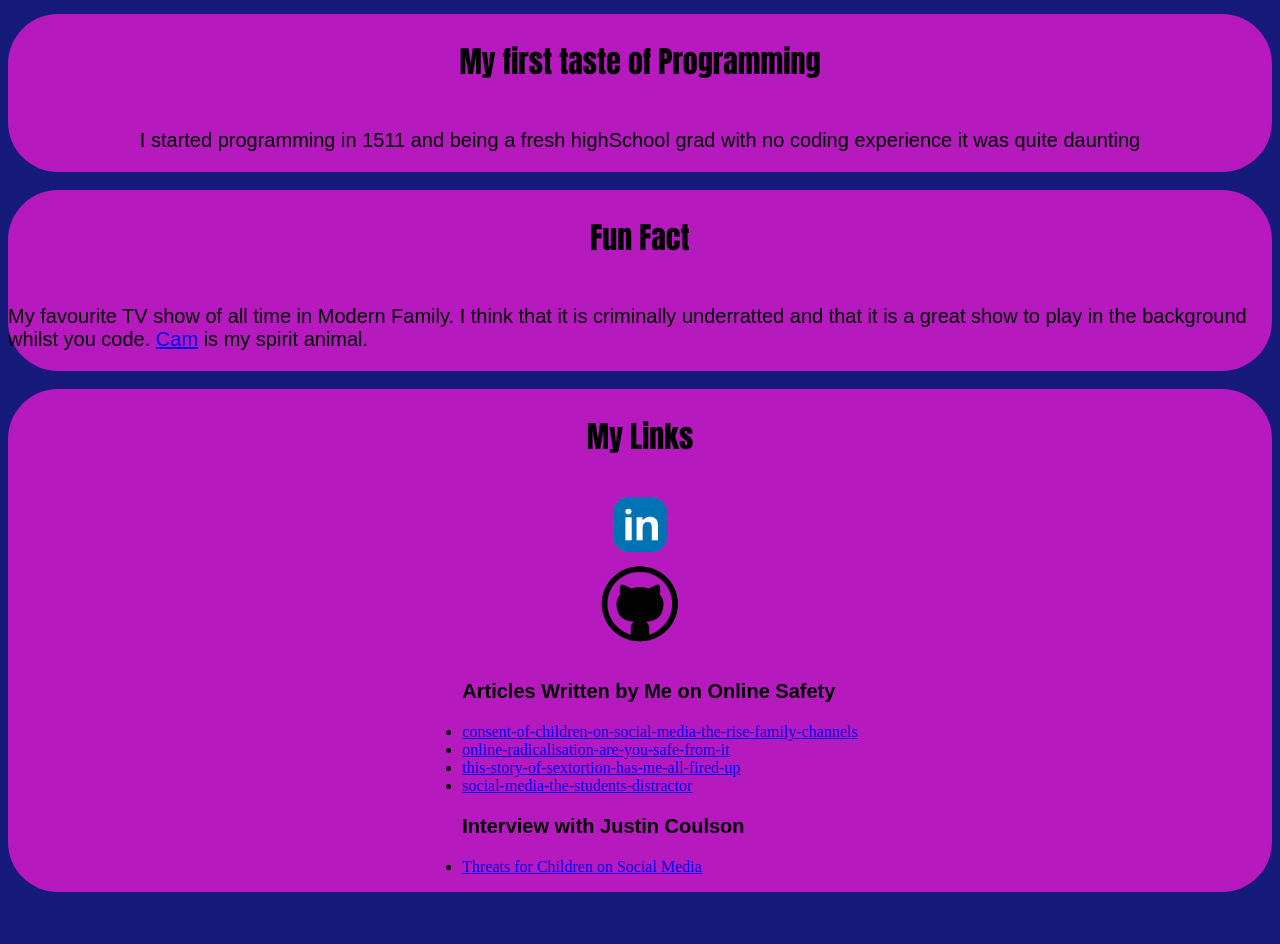
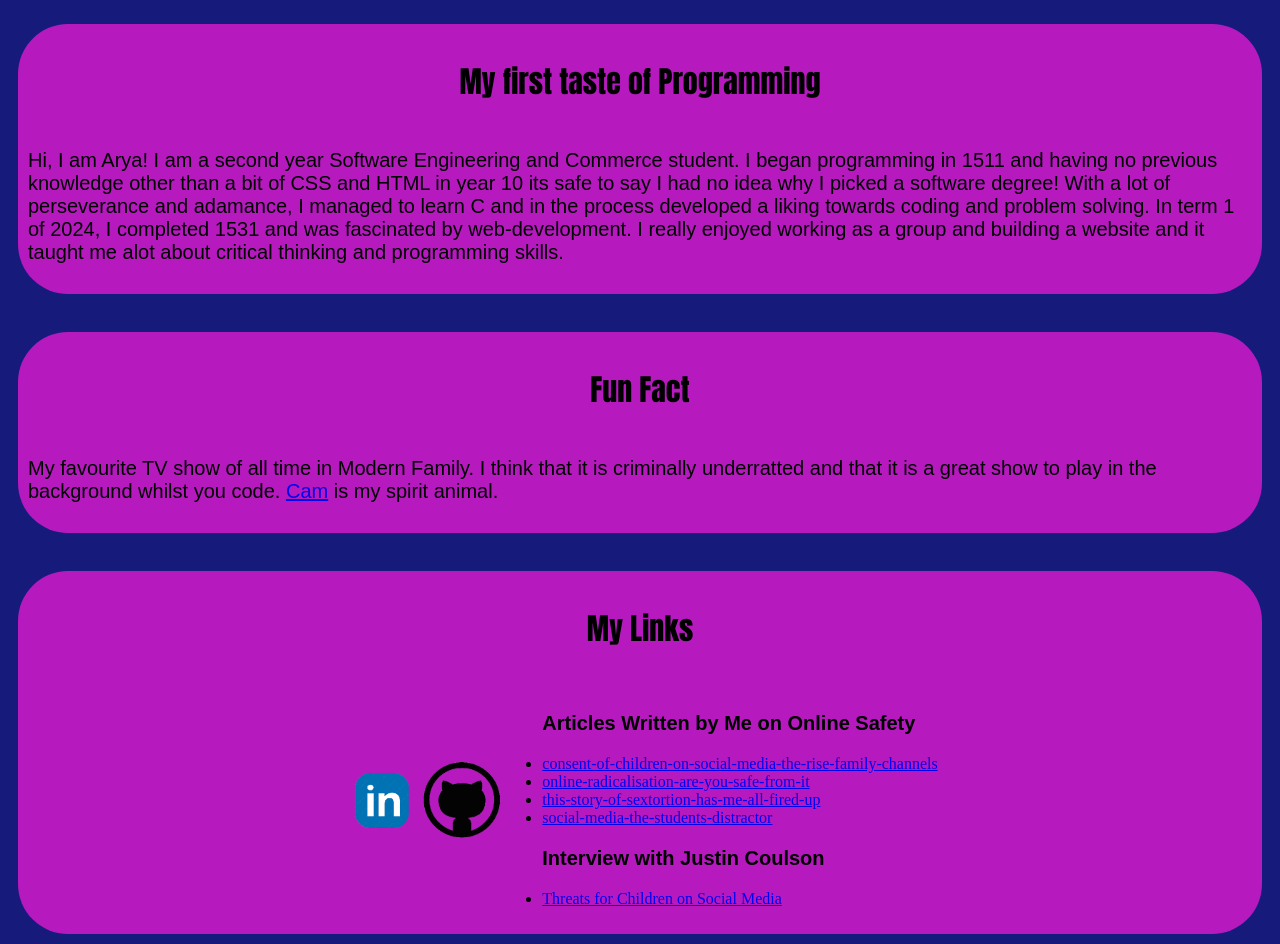
Before and after one commit to arya1304/MyFirstHTMLProject, a plain HTML site: page index.html in a window 1280 px wide. Shown: the part 1480-2424 px from the top of the page. Before the commit the page ends 2380 px from the top, so only its background shows below. Drawn offline with Linux system fonts and the light colour scheme.

Commit message:
Fixed padding

```diff
--- a/css/style.css
+++ b/css/style.css
@@ -123,6 +123,8 @@ img {
 
 
 #aboutMe {
+    margin: 10px;
+    padding: 10px;
     border-radius: 50px;
     background-color: #b61abe;
     display: flex;
@@ -140,6 +142,8 @@ img {
 }
 
 #FunFact {
+    margin: 10px;
+    padding: 10px;
     border-radius: 50px;
     background-color: #b61abe;
     display: flex;
@@ -157,6 +161,8 @@ img {
 }
 
 #links {
+    margin: 10px;
+    padding: 10px;
     border-radius: 50px;
     background-color:  #b61abe;
     display: flex;
@@ -168,7 +174,12 @@ img {
     font-size: 30px;
     font-family: Impact, Haettenschweiler, 'Arial Narrow Bold', sans-serif;
 }
-
+#links .row {
+    display: flex;
+    justify-content: center;
+    align-items: center;
+    flex-direction: row;
+}
 
 #links p {
     font-size: 20px;
--- a/index.html
+++ b/index.html
@@ -44,7 +44,8 @@
 <main>
     <section id = "aboutMe">
         <h2>My first taste of Programming</h2>
-        <p>I started programming in 1511 and being a fresh highSchool grad with no coding experience it was quite daunting</p>
+        <p>Hi, I am Arya! I am a second year Software Engineering and Commerce student. I began programming in 1511 and having no previous knowledge other than a bit of CSS and HTML in year 10 its safe to say I had no idea why I picked a software degree! With a lot of perseverance and adamance, I managed to learn C and in the process developed a liking towards coding and problem solving. In term 1 of 2024, I completed 1531 and was fascinated by web-development.
+             I really enjoyed working as a group and building a website and it taught me alot about critical thinking and programming skills.</p>
     </section>
 
     <br>
@@ -60,7 +61,6 @@
     <section id = "links">
         <h2>My Links</h2>
 
-
         <div class = "row">
             <div class = "clm">
                 <a href = "https://www.linkedin.com/in/arya-thachil-718b39217/" target = "_blank"><img src="img/file.png" alt="linkedin"></a>
@@ -68,7 +68,7 @@
             <div  class = "clm">
                 <a href = "https://github.com/arya1304" target = "_blank"><img src="img/github.png" alt="Github"></a>
             </div>
-        </div>
+
 
 
 
@@ -83,6 +83,7 @@
             <p><strong>Interview with Justin Coulson</strong></p>
             <li><a href="https://www.facebook.com/safeonsocial/videos/1387865331693163/" target="_blank">Threats for Children on Social Media</a></li>
         </ul>
+    </div>
     </section>
 </main>
 
```
